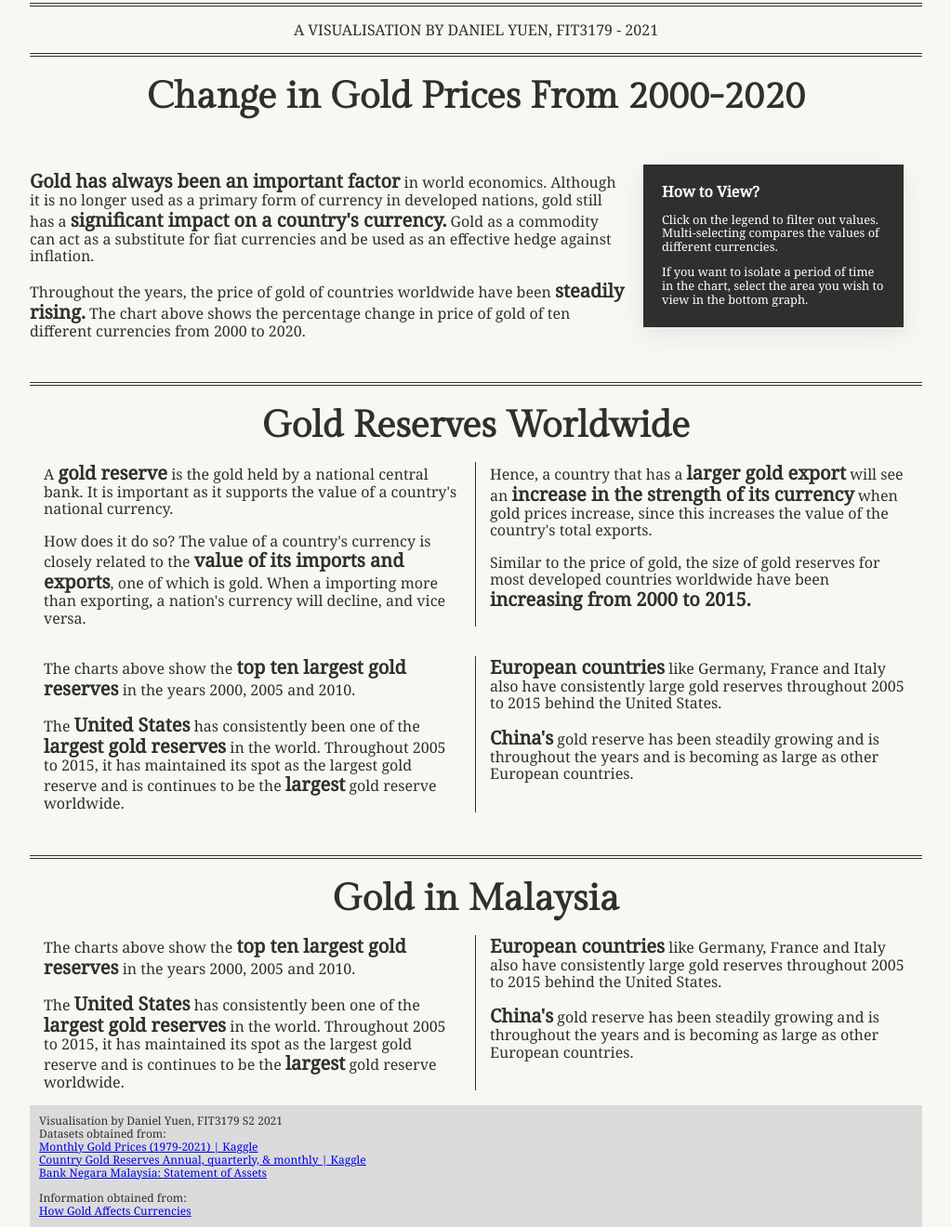
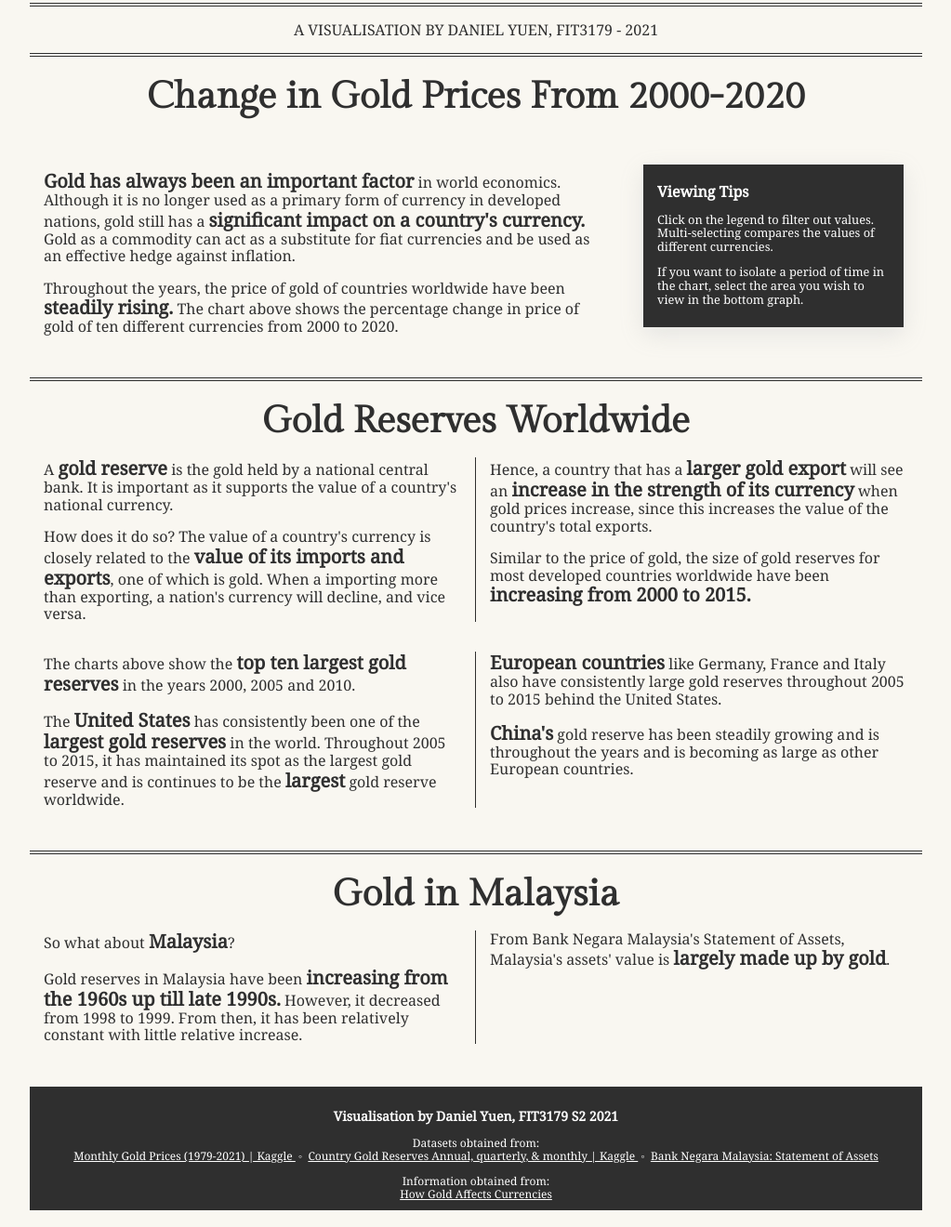
Before and after one commit to danielyuenhx/3179a2, a plain HTML site: page index.html in a window 1280 px wide. Shown: the part 116-1436 px from the top of the page at 93% size, without its empty margins (128-1151 px from the left). Drawn offline with nearby package versions, Linux system fonts and the light colour scheme; a script that the page names is missing.

Commit message:
Updated index.html

```diff
--- a/index.html
+++ b/index.html
@@ -34,10 +34,6 @@
         var vg_donut = "donut_chart_4.vg.json";
         vegaEmbed("#donut-chart_4", vg_donut).then(function(result) {
         }).catch(console.error);
-
-        // var vg_bar = "waterfall-chart.vg.json";
-        // vegaEmbed("#bar-chart", vg_bar).then(function(result) {
-        // }).catch(console.error);
 
         var vg_line = "msia-line-chart.vg.json";
         vegaEmbed("#line-chart", vg_line).then(function(result) {
@@ -136,9 +132,14 @@
             margin-top: 30px;
         }
         .footer {
-            background-color: #dbdbdb;
+            background-color: #2f2f2f;
             padding: 10px;
             font-size: 0.75rem;
+            color: white;
+            margin-top: 30px;
+        }
+        .footer a {
+            color: white;
         }
         @media (max-width: 1250px) {
             .page{
@@ -182,7 +183,7 @@
         <div class="pure-g">
             <div class="pure-u-3-24"></div>
             <div class="pure-u-1-2">
-                <div class="subtext">
+                <div class="subtext right">
                     <p><b>Gold has always been an important factor</b> in world economics. Although
                         it is no longer used as a primary form of currency in developed nations, gold
                         still has a <b>significant impact on a country's currency.</b> Gold as a commodity
@@ -194,8 +195,8 @@
                 </div>
             </div>
             <div class="pure-u-1-4">
-                <div class="hint">
-                <b>How to View?</b>
+                <div class="hint right">
+                <b>Viewing Tips</b>
                 <p>Click on the legend to filter out values. Multi-selecting compares the values of
                     different currencies.
                 </p>
@@ -288,24 +289,22 @@
             </div>
             <div class="pure-u-3-24"></div>
 
-
             <div class="pure-u-3-24"></div>
             <div class="pure-u-9-24">
                 <div class="subtext left">
-                    <p>The charts above show the <b>top ten largest gold reserves</b> in the years 2000, 2005
-                        and 2010. </p>
-                    <p>The <b>United States</b> has consistently been one of the <b>largest gold reserves</b> in
-                        the world. Throughout 2005 to 2015, it has maintained its spot as the largest gold reserve
-                        and is continues to be the <b>largest</b> gold reserve worldwide. </p>
+                    <p>So what about <b>Malaysia</b>?</p>
+                    <p>Gold reserves in Malaysia have been <b>increasing from the 1960s up till late 1990s.</b>
+                        However, it decreased from 1998 to 1999. From then, it has been relatively
+                        constant with little relative increase.
+                    </p>
                 </div>
             </div>
             <div class="pure-u-9-24">
                 <div class="subtext right">
-                <p><b>European countries</b> like Germany, France and Italy also have consistently large gold
-                    reserves throughout 2005 to 2015 behind the United States.
+                <p>From Bank Negara Malaysia's Statement of Assets, Malaysia's assets' value is
+                    <b>largely made up by gold</b>.
                 </p>
-                <p><b>China's</b> gold reserve has been steadily growing and is throughout the years and is
-                    becoming as large as other European countries.
+                <p>
                 </p>
                 </div>
             </div>
@@ -313,15 +312,15 @@
 
             <div class="pure-u-3-24"></div>
             <div class="pure-u-3-4">
-                <div class="footer">
-                    Visualisation by Daniel Yuen, FIT3179 S2 2021<br>
+                <div class="footer" style="text-align: center;">
+                    <h3>Visualisation by Daniel Yuen, FIT3179 S2 2021</h3>
                     Datasets obtained from:<br>
                     <a href="https://www.kaggle.com/odins0n/monthly-gold-prices">
                         Monthly Gold Prices (1979-2021) | Kaggle
-                    </a><br>
+                    </a> &nbsp◦&nbsp
                     <a href="https://data.worldbank.org/indicator/FI.RES.TOTL.CD?end=2020&start=2020&view=map&year=2020">
                         Country Gold Reserves Annual, quarterly, & monthly | Kaggle
-                    </a><br>
+                    </a> &nbsp◦&nbsp
                     <a href="https://www.data.gov.my/data/dataset/bank-negara-malaysia-statement-of-assets/resource/16f54859-bf03-42a2-aea7-610fab640f15">
                         Bank Negara Malaysia: Statement of Assets
                     </a>
```
